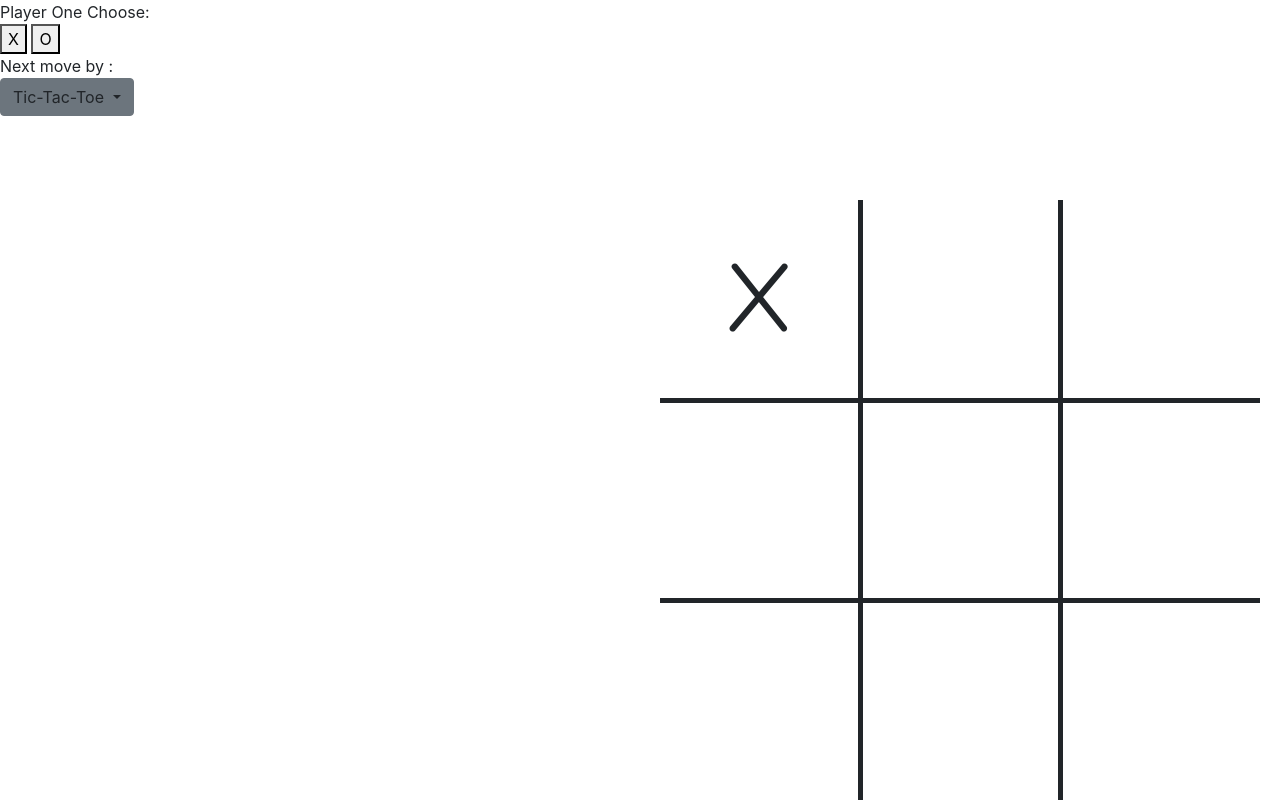
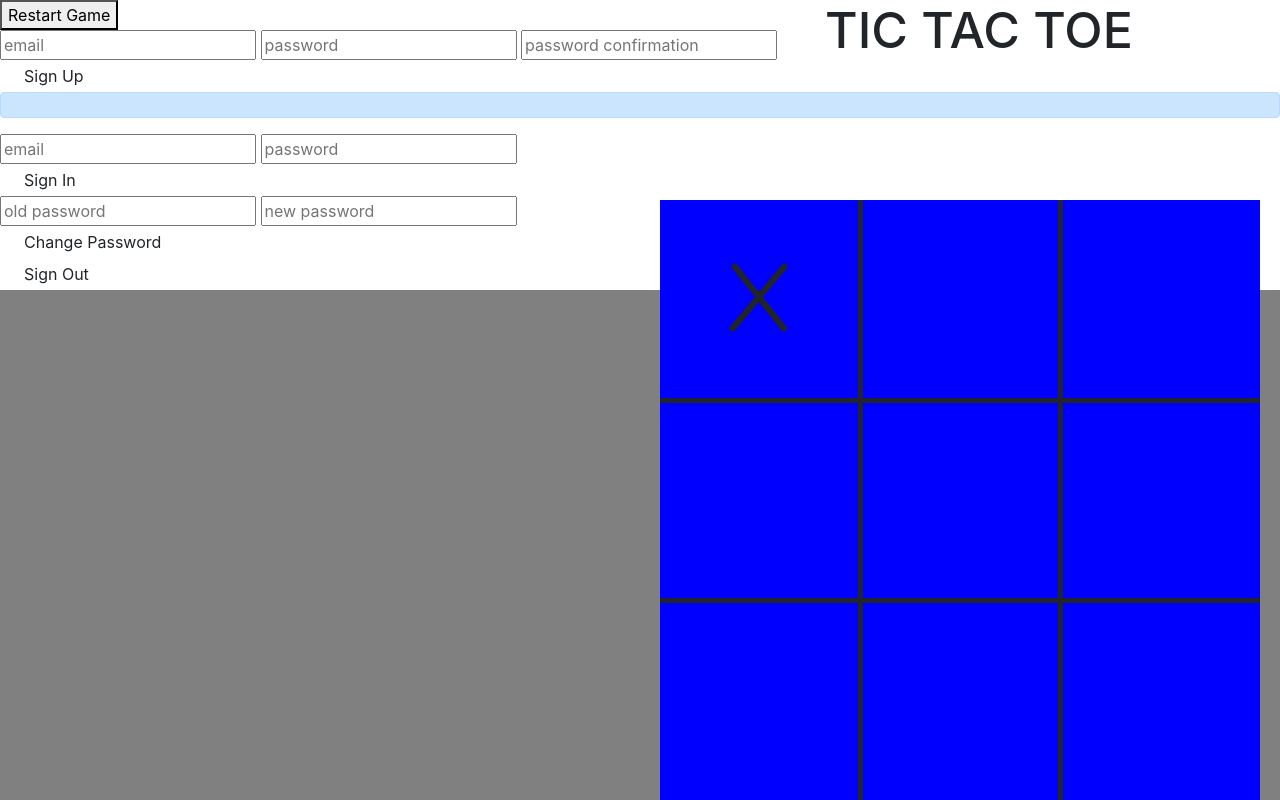
Before and after one commit to lostcheesecake/tic-tac-toe, a website built with webpack: page index.html in a window 1280 px wide. Both pictures are taken after a click on the element 760 px from the left and 300 px from the top of the page. Built offline with nearby package versions, Linux system fonts and the light colour scheme.

Commit message:
Added code to app.js, ui.js, config.js
Created the following files in a new folder called game: api.js,
checkWinner.js, events.js, and ui.js

```diff
--- a/assets/scripts/app.js
+++ b/assets/scripts/app.js
@@ -1,5 +1,6 @@
 'use strict'
-const events = require('./books/events')
+const authEvents = require('./books/events')
+const gameEvents = require('./game/events')
 
 // use require with a reference to bundle the file and use it in this file
 // const example = require('./example')
@@ -8,46 +9,13 @@ const events = require('./books/events')
 // require('./example'))
 
 $(document).ready(function () {
-  let move = 1
-  let play = true
-  const playerOne = 'X'
-  const playerTwo = 'O'
-
-  $('#board tr td').click(function () {
-    if ($(this).text() === '' && play) {
-      if ((move % 2) === 1) { $(this).append(playerOne) } else { $(this).append(playerTwo) }
-      move++
-      if (checkForWinner() !== -1 && checkForWinner() !== '') {
-        if (checkForWinner() === 'X') { alert('Player 1 wins!') } else { alert('Player 2 wins!') }
-        play = false
-      }
-    }
-  })
-
-  function checkForWinner () {
-    const space1 = $('#board tr:nth-child(1) td:nth-child(1)').text()
-    const space2 = $('#board tr:nth-child(1) td:nth-child(2)').text()
-    const space3 = $('#board tr:nth-child(1) td:nth-child(3)').text()
-    const space4 = $('#board tr:nth-child(2) td:nth-child(1)').text()
-    const space5 = $('#board tr:nth-child(2) td:nth-child(2)').text()
-    const space6 = $('#board tr:nth-child(2) td:nth-child(3)').text()
-    const space7 = $('#board tr:nth-child(3) td:nth-child(1)').text()
-    const space8 = $('#board tr:nth-child(3) td:nth-child(2)').text()
-    const space9 = $('#board tr:nth-child(3) td:nth-child(3)').text()
-
-    if ((space1 === space2) && (space2 === space3)) { return space3 } else if ((space4 === space5) && (space5 === space6)) { return space6 } else if ((space7 === space8) && (space8 === space9)) { return space9 } else if ((space1 === space4) && (space4 === space7)) { return space7 } else if ((space2 === space5) && (space5 === space8)) { return space8 } else if ((space3 === space6) && (space6 === space9)) { return space9 } else if ((space1 === space5) && (space5 === space9)) { return space9 } else if ((space3 === space5) && (space5 === space7)) { return space7 }
-    // no winner
-    return -1
-  }
+  console.log('Running JavaScript.....')
+  $('#board tr td').click('click', gameEvents.updateGame)
 })
 
-function checkforDraw () {
-// if there are no empty spaces left, then its a draw
-}
-
 $(() => {
-  $('#sign-up-form').on('submit', events.onSignUp)
-  $('#sign-in-form').on('submit', events.onSignIn)
-  $('#change-password-form').on('submit', events.onChangePassword)
-  $('#sign-out-form').on('submit', events.onSignOut)
+  $('#sign-up-form').on('submit', authEvents.onSignUp)
+  $('#sign-in-form').on('submit', authEvents.onSignIn)
+  $('#change-password-form').on('submit', authEvents.onChangePassword)
+  $('#sign-out-form').on('submit', authEvents.onSignOut)
 })
--- a/assets/scripts/books/ui.js
+++ b/assets/scripts/books/ui.js
@@ -10,6 +10,7 @@ const signUpFailure = () => {
 }
 
 const signInSuccess = (responseData) => {
+  $('')
   $('#user-message').text('Successfully signed in!')
   // save the token
   store.user = responseData.user
--- a/assets/scripts/config.js
+++ b/assets/scripts/config.js
@@ -2,8 +2,8 @@
 
 let apiUrl
 const apiUrls = {
-  production: 'https://tic-tac-toe-wdi.herokuapp.com/',
-  development: 'http://localhost:7165'
+  production: 'https://tic-tac-toe-wdi-production.herokuapp.com/',
+  development: 'https://tic-tac-toe-wdi.herokuapp.com/'
 }
 
 if (window.location.hostname === 'localhost:7165') {
--- /dev/null
+++ b/assets/scripts/game/checkWinner.js
@@ -0,0 +1,23 @@
+const checkForWinner = () => {
+  const cell0 = $('#board tr:nth-child(1) td:nth-child(1)').text()
+  const cell1 = $('#board tr:nth-child(1) td:nth-child(2)').text()
+  const cell2 = $('#board tr:nth-child(1) td:nth-child(3)').text()
+  const cell3 = $('#board tr:nth-child(2) td:nth-child(1)').text()
+  const cell4 = $('#board tr:nth-child(2) td:nth-child(2)').text()
+  const cell5 = $('#board tr:nth-child(2) td:nth-child(3)').text()
+  const cell6 = $('#board tr:nth-child(3) td:nth-child(1)').text()
+  const cell7 = $('#board tr:nth-child(3) td:nth-child(2)').text()
+  const cell8 = $('#board tr:nth-child(3) td:nth-child(3)').text()
+
+  if ((cell0 === cell1) && (cell3 === cell4)) { return cell2 } else if
+  ((cell3 === cell4) && (cell4 === cell5)) { return cell5 } else if
+  ((cell6 === cell7) && (cell7 === cell8)) { return cell8 } else if
+  ((cell0 === cell3) && (cell3 === cell6)) { return cell6 } else if
+  ((cell1 === cell4) && (cell4 === cell7)) { return cell7 } else if
+  ((cell2 === cell5) && (cell5 === cell8)) { return cell8 } else if
+  ((cell0 === cell4) && (cell4 === cell8)) { return cell8 } else if
+  ((cell2 === cell4) && (cell4 === cell6)) { return cell6 }
+  return -1
+}
+
+module.exports = checkForWinner
--- /dev/null
+++ b/assets/scripts/game/events.js
@@ -0,0 +1,33 @@
+const checkForWinner = require('./checkWinner')
+let move = 1
+let play = true
+const playerOne = 'X'
+const playerTwo = 'O'
+
+const updateGame = function () {
+  event.preventDefault()
+  console.log('updateGame...')
+
+  if ($(event.target).text() === '' && play) {
+    if ((move % 2) === 1) {
+      $(this).append(playerOne)
+    } else {
+      $(this).append(playerTwo)
+    }
+    move++
+    console.log(move)
+    console.log(checkForWinner())
+    if (checkForWinner() === -1 && move === 10) {
+      $('#player-is').text('Game is a DRAWWWWW!')
+    }
+    if (checkForWinner() !== -1 && checkForWinner() !== '') {
+      if (checkForWinner() === 'X') { $('#player-is').text('Player 1 wins!') }
+      if (checkForWinner() === 'O') { $('#player-is').text('Player 2 wins!') }
+      play = false
+    }
+  }
+}
+
+module.exports = {
+  updateGame
+}
--- a/assets/styles/index.scss
+++ b/assets/styles/index.scss
@@ -1,6 +1,8 @@
 @import '~bootstrap/scss/bootstrap';
 
 td {
+  // display: none;
+  background-color: blue;
   border: 5px solid;
   cursor: pointer;
   font-family: 'Comic Sans MS', cursive, sans-serif;
@@ -10,6 +12,18 @@ td {
   text-align: center;
   vertical-align: middle;
   width: 200px;
+}
+
+html {
+  background-color: gray;
+}
+
+h1 {
+  font-size: 50px;
+  justify-content: center;
+  left: 975px;
+  margin-left: -150px;
+  position: absolute;
 }
 
 table {
--- a/index.html
+++ b/index.html
@@ -14,6 +14,9 @@
 </head>
 
 <body>
+  <h1>TIC TAC TOE</h1>
+  <button class="restartButton">Restart Game</button>
+  <div id="player-is"></div>
   <table id="board">
     <tr>
       <td class="cell" id="0"></td>
@@ -31,42 +34,27 @@
       <td class="cell" id="8"></td>
     </tr>
   </table>
-  <div>Player One Choose:</div>
-  <button>X</button>
-  <button>O</button>
-
-  <div> Next move by : </div>
-
-  <div class="dropdown">
-    <a class="btn btn-secondary dropdown-toggle" type="button" id="dropdownMenuButton" data-toggle="dropdown" aria-haspopup="true" aria-expanded="false">
-      Tic-Tac-Toe
-    </a>
-    <div class="dropdown-menu" aria-labelledby="dropdownMenuLink">
   <form>
     <input name="credentials[email]" type="email" placeholder="email">
     <input name="credentials[password]" type="password" placeholder="password">
     <input name="credentials[password_confirmation]" type="password" placeholder="password confirmation">
     <a class="dropdown-item" type="submit" href="#sign-up-form">Sign Up</a>
-        <p alert="user-message"></p>
+    <div class="alert alert-primary" role="alert" id="user-message">
+    </div>
   </form>
   <form>
     <input name="credentials[email]" type="email" placeholder="email">
     <input name="credentials[password]" type="password" placeholder="password">
     <a class="dropdown-item" type="submit" href="#sign-in-form">Sign In</a>
-        <p id="user-message"></p>
   </form>
   <form>
     <input name="passwords[old]" type="password" placeholder="old password">
     <input name="passwords[new]" type="password" placeholder="new password">
     <a class="dropdown-item" type="submit" href="#change-password-form">Change Password</a>
-        <p id="user-message"></p>
   </form>
   <form>
     <a class="dropdown-item" type="submit" href="#sign-out-form">Sign Out</a>
-        <p id="user-message"></p>
   </form>
-    </div>
-  </div>
 </body>
 
 </html>
```
Also changed, not shown: assets/scripts/game/api.js (added), assets/scripts/game/ui.js (added). Lines whose indentation alone changed are shown as unchanged.
